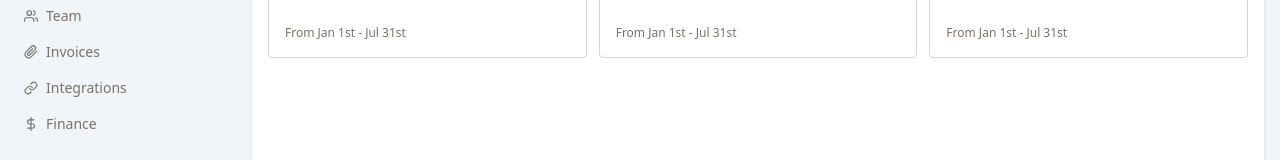
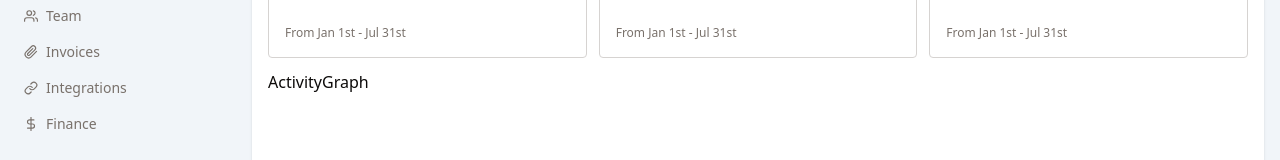
Before and after one commit to Alex-de-code/admin-dashboard-1, a React (Vite) app: page / in a window 1280 px wide. Shown: the part 181-341 px from the top of the page. Built offline with nearby package versions, Linux system fonts and the light colour scheme.

Commit message:
created + imported activity graph component into grid component

```diff
--- /dev/null
+++ b/src/components/Dashboard/ActivityGraph.jsx
@@ -0,0 +1,7 @@
+import React from "react";
+
+const ActivityGraph = () => {
+  return <div>ActivityGraph</div>;
+};
+
+export default ActivityGraph;
--- a/src/components/Dashboard/Grid.jsx
+++ b/src/components/Dashboard/Grid.jsx
@@ -1,10 +1,12 @@
 import React from "react";
 import StatCards from "./StatCards";
+import ActivityGraph from "./ActivityGraph";
 
 const Grid = () => {
   return (
     <div className="px-4 grid gap-3 grid-cols-12">
       <StatCards />
+      <ActivityGraph />
     </div>
   );
 };
```
